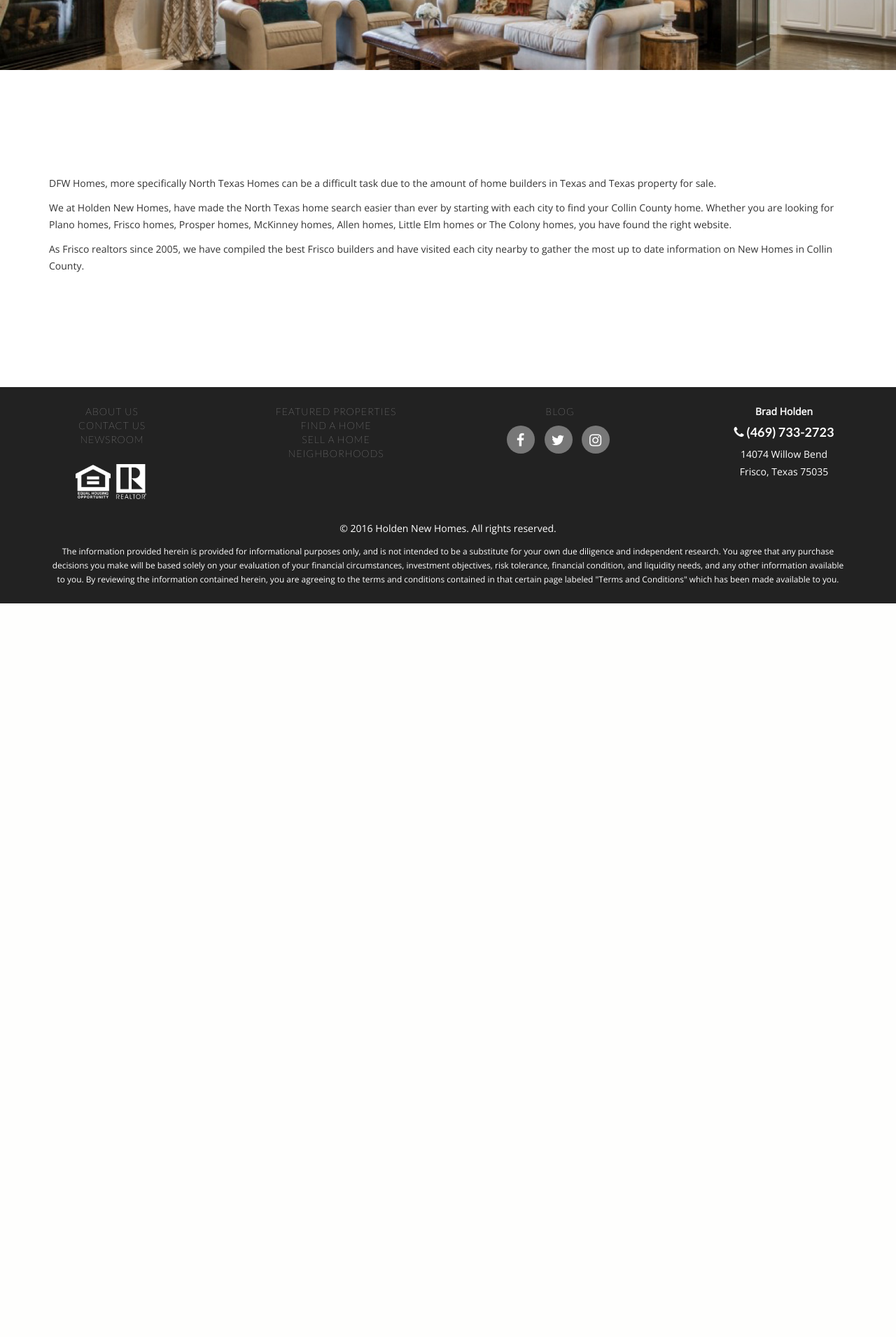
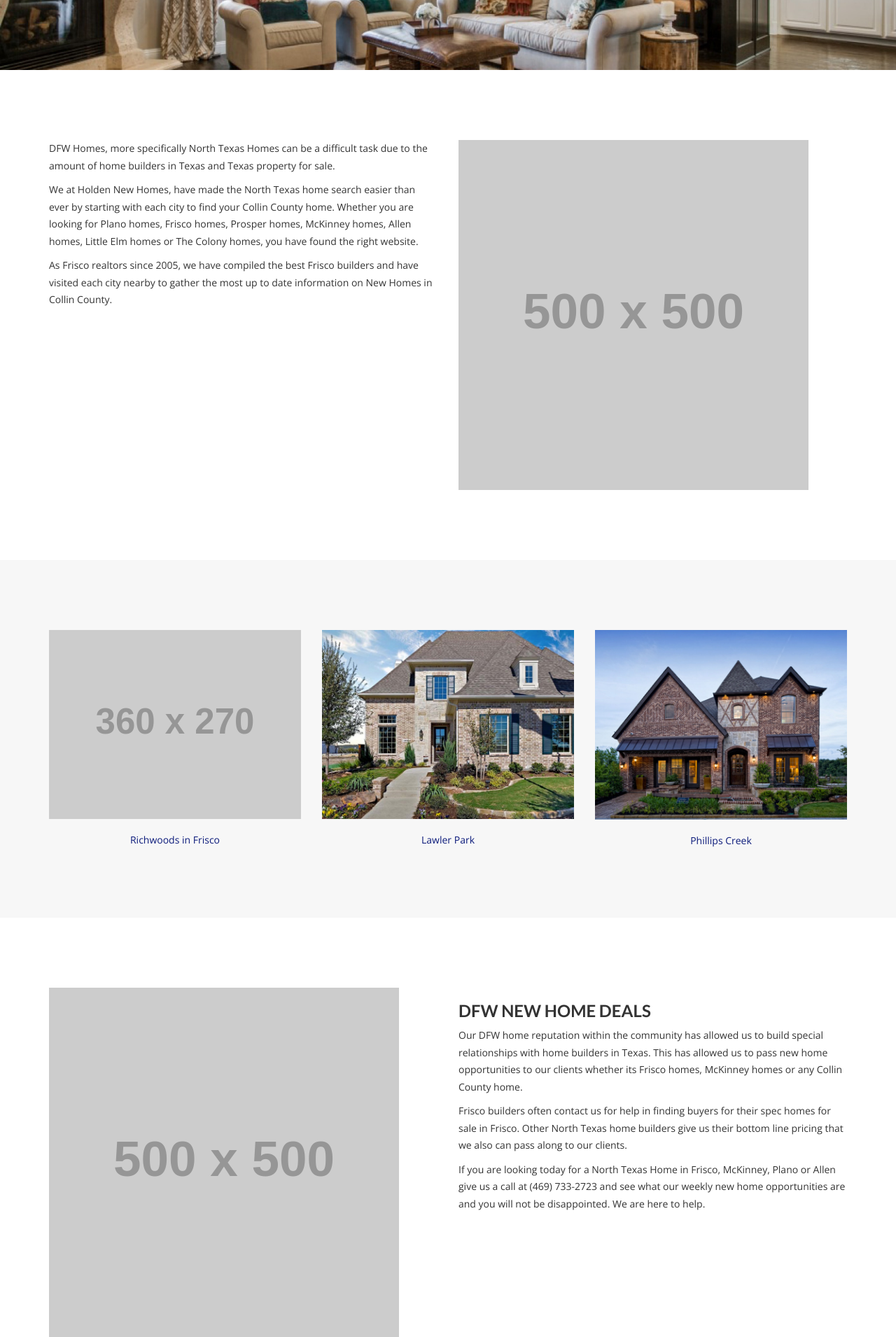
Before and after one commit to RevolvingMindMedia/holden-new-homes, a PHP site: page /find-a-home.php in a window 1280 px wide. Shown: the part 253-2163 px from the top of the page at 70% size. Before the commit the page ends 1115 px from the top, so only its background shows below. Run offline with PHP 8.4, Linux system fonts and the light colour scheme; grey boxes labelled with a size stand in for pictures from a placeholder-image service; some libraries are stand-ins or nearby versions.

Commit message:
find a home, sell a home, and community landing page completed

```diff
--- a/find-a-home.php
+++ b/find-a-home.php
@@ -46,10 +46,57 @@
     <section>
         <div class="container">
             <div class="row">
-                <div class="col-md-12">
+                <div class="col-md-6">
                     <p>DFW Homes, more specifically North Texas Homes can be a difficult task due to the amount of home builders in Texas and Texas property for sale.</p>
                     <p>We at Holden New Homes, have made the North Texas home search easier than ever by starting with each city to find your Collin County home. Whether you are looking for Plano homes, Frisco homes, Prosper homes, McKinney homes, Allen homes, Little Elm homes or The Colony homes, you have found the right website.</p>
                     <p>As Frisco realtors since 2005, we have compiled the best Frisco builders and have visited each city nearby to gather the most up to date information on New Homes in Collin County.</p>
+                </div>
+                <div class="col-md-6">
+                    <img src="http://placehold.it/500x500" class="img-responsive">
+                </div>
+            </div>
+        </div>
+    </section>
+
+    <section class="bg-light-gray">
+        <div class="container">
+            <div class="row text-center">
+                <div class="col-md-4">
+                    <a href="#" target="_blank">
+                        <img class="img-responsive" src="http://placehold.it/360x270">
+                        <br>
+                        <caption>Richwoods in Frisco</caption>
+                    </a>
+                </div>
+                <div class="col-md-4">
+                    <a href="http://lawlerparkfrisco.com/lawler-park-frisco-homesites/" target="_blank">
+                        <img class="img-responsive" src="img/featured-properties/lawler-park.jpg">
+                        <br>
+                        <caption>Lawler Park</caption>
+                    </a>
+                </div>
+                <div class="col-md-4">
+                    <a href="http://phillipscreek.com/phillips-creek-ranch-frisco/" target="_blank">
+                        <img class="img-responsive" src="img/featured-properties/phillips-creek.jpg">
+                        <br>
+                        <caption>Phillips Creek</caption>
+                    </a>
+                </div>
+            </div>
+        </div>
+    </section>
+
+    <section>
+        <div class="container">
+            <div class="row">
+                <div class="col-md-6">
+                    <img src="http://placehold.it/500x500" class="img-responsive">
+                </div>
+                <div class="col-md-6">
+                    <h3>DFW New Home Deals</h3>
+                    <p>Our DFW home reputation within the community has allowed us to build special relationships with home builders in Texas.  This has allowed us to pass new home opportunities to our clients whether its Frisco homes, McKinney homes or any Collin County home.</p>
+                    <p>Frisco builders often contact us for help in finding buyers for their spec homes for sale in Frisco.  Other North Texas home builders give us their bottom line pricing that we also can pass along to our clients.</p>
+                    <p>If you are looking today for a North Texas Home in Frisco, McKinney, Plano or Allen give us a call at    (469) 733-2723 and see what our weekly new home opportunities are and you will not be disappointed.  We are here to help.</p>
                 </div>
             </div>
         </div>
--- a/js/agency.min.js
+++ b/js/agency.min.js
@@ -1,6 +1,5 @@
 /*!
- * Start Bootstrap - Agency v1.1.0 (http://startbootstrap.com/template-overviews/agency)
- * Copyright 2013-2016 Start Bootstrap
- * Licensed under MIT (https://github.com/BlackrockDigital/startbootstrap/blob/gh-pages/LICENSE)
+ * Revolving Mind Media - Holden New Homes v1.1.0 (http://holdennewhomes.com)
+ * Copyright 2016-2016 Rahul Dhir
  */
 !function(a){"use strict";a("a.page-scroll").bind("click",function(o){var n=a(this);a("html, body").stop().animate({scrollTop:a(n.attr("href")).offset().top-50},1250,"easeInOutExpo"),o.preventDefault()}),a(window).scroll(function(){a(this).scrollTop()>1?a(".navbar").addClass("navbar-shrink"):a(".navbar").removeClass("navbar-shrink")}),a(".navbar-collapse ul li a:not(.dropdown-toggle)").click(function(){a(".navbar-toggle:visible").click()}),a("#mainNav").affix({offset:{top:100}})}(jQuery);
--- a/scss/agency.scss
+++ b/scss/agency.scss
@@ -316,7 +316,7 @@ header.contact-us {
 // Global Section Styles
 
 section {
-  padding: 100px 0;
+  padding: 75px 0;
 
   h2.section-heading {
     font-size: 40px;
@@ -336,7 +336,7 @@ section {
 
 @media(min-width:768px) {
   section {
-    padding: 150px 0;
+    padding: 100px 0;
   }
 }
 
```
Also changed, not shown: community-landing-page.php (added, +117 -0 lines), css/agency.css (+4 -5 lines), index.php (+15 -0 lines), sell-a-home.php (+30 -0 lines), css/agency.min.css, img/find-a-home/find-a-home-billboards.jpg (added), img/landing-pages/communities/richwoods-frisco.jpg (added), img/sell-a-home/marketing-syndication.jpg (added), img/sell-a-home/marketing-tools.jpg (added), 1 other file.
